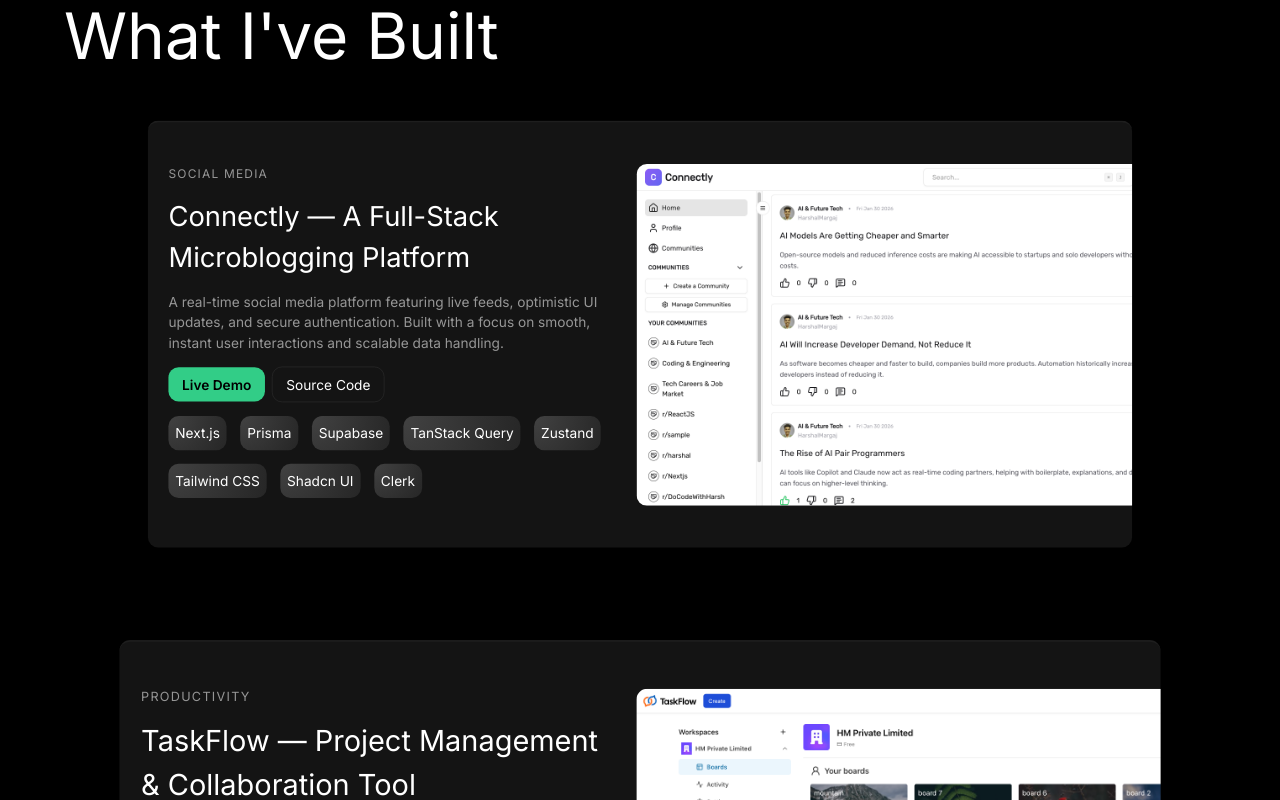
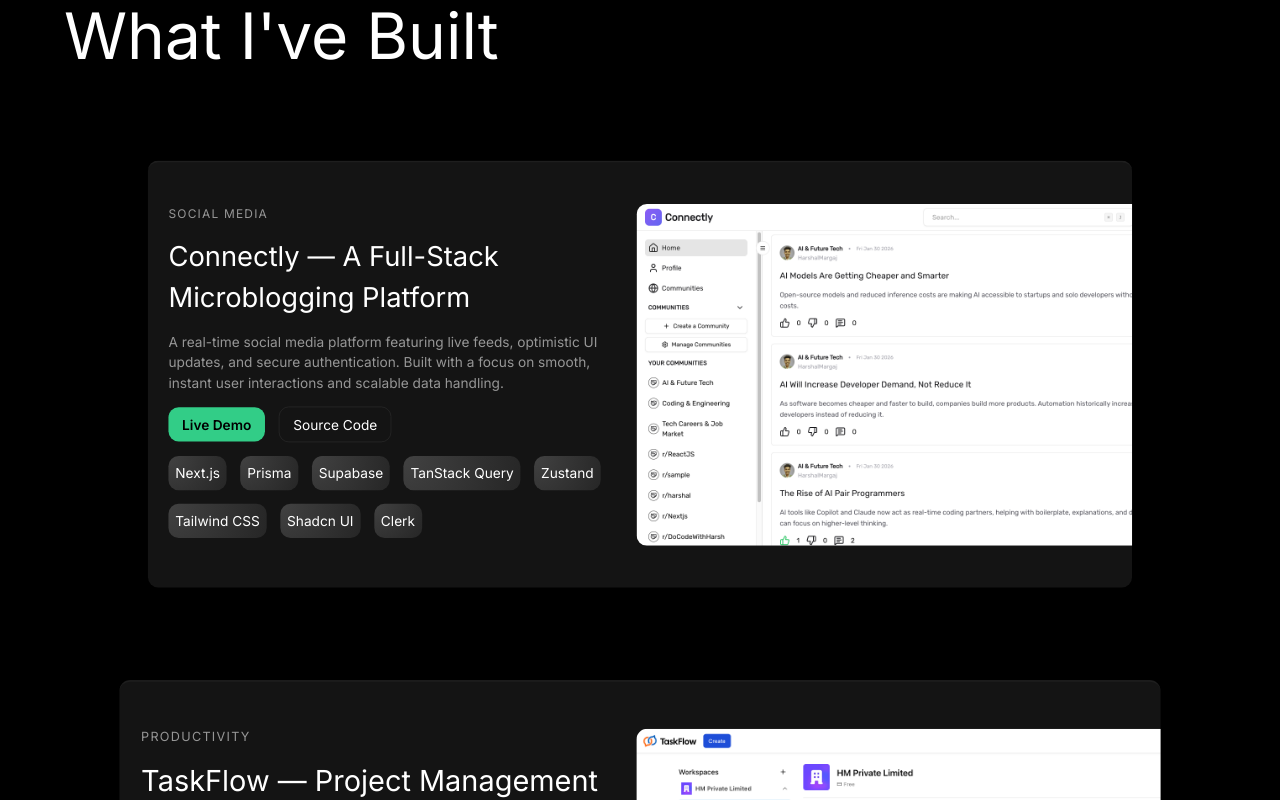
Before and after one commit to HarshalMargaj/my-career-portfolio, a Next.js app: page / in a window 1280 px wide. Shown: the part 3680-4480 px from the top of the page. Built offline with nearby package versions, Linux system fonts and the light colour scheme.

Commit message:
feat: add links to button, fix ui and add animations

```diff
--- a/components/sections/ProjectsSection.tsx
+++ b/components/sections/ProjectsSection.tsx
@@ -143,6 +143,7 @@
 import React, { useRef } from "react";
 import { motion, useScroll, useTransform, MotionValue } from "motion/react";
 import Image from "next/image";
+import Link from "next/link";
 
 const projects = [
 	{
@@ -161,8 +162,8 @@
 			"Shadcn UI",
 			"Clerk",
 		],
-		liveDemo: "https://connectly-demo.vercel.app",
-		sourceCode: "https://github.com/yourname/connectly",
+		liveDemo: "https://connectly-ivory.vercel.app/",
+		sourceCode: "https://github.com/HarshalMargaj/connectly",
 		thumbnail: "/projects/connectlylight.png",
 	},
 	{
@@ -181,8 +182,8 @@
 			"Shadcn UI",
 			"Clerk",
 		],
-		liveDemo: "https://taskflow-demo.vercel.app",
-		sourceCode: "https://github.com/yourname/taskflow",
+		liveDemo: "https://taskflow-v3.vercel.app/",
+		sourceCode: "https://github.com/HarshalMargaj/taskflow",
 		thumbnail: "/projects/taskflow.png",
 	},
 	{
@@ -198,8 +199,8 @@
 			"Strapi",
 			"Stripe",
 		],
-		liveDemo: "https://shopvista-demo.vercel.app",
-		sourceCode: "https://github.com/yourname/shopvista",
+		liveDemo: "https://shopvistav4.netlify.app/",
+		sourceCode: "https://github.com/HarshalMargaj/E-Commerce-Application",
 		thumbnail: "/projects/shopvista.png",
 	},
 ];
@@ -227,6 +228,8 @@
 	sourceCode: string;
 	thumbnail: string;
 }
+
+const MotionLink = motion.create(Link);
 
 const ProjectCard = ({
 	project,
@@ -260,13 +263,25 @@
 						{project.title}
 					</div>
 					<div className="text-secondary">{project.description}</div>
-					<div className="space-x-2">
-						<button className="rounded-xl text-black font-semibold cursor-pointer bg-accent p-2 px-4">
+					<div className="flex gap-4 items-center">
+						<MotionLink
+							whileHover={{ scale: 1.05 }}
+							whileTap={{ scale: 0.95 }}
+							href={project.liveDemo}
+							target="_blank"
+							className="rounded-xl text-black font-semibold cursor-pointer bg-accent p-2 px-4"
+						>
 							Live Demo
-						</button>
-						<button className="rounded-xl border border-neutral-800 text-primary cursor-pointer p-2 px-4">
+						</MotionLink>
+						<MotionLink
+							whileHover={{ scale: 1.05 }}
+							whileTap={{ scale: 0.95 }}
+							href={project.sourceCode}
+							target="_blank"
+							className="rounded-xl border border-neutral-800 text-primary cursor-pointer p-2 px-4"
+						>
 							Source Code
-						</button>
+						</MotionLink>
 					</div>
 					<div className="flex items-center flex-wrap gap-4">
 						{project.techStack.map(tech => (
@@ -304,7 +319,12 @@
 	});
 
 	return (
-		<motion.div variants={container} className="max-w-6xl mx-auto py-28">
+		<motion.div
+			variants={container}
+			initial="hidden"
+			whileInView="show"
+			className="max-w-6xl mx-auto py-28"
+		>
 			<motion.div
 				variants={item}
 				className="uppercase text-accent tracking-widest font text-lg"
@@ -313,7 +333,7 @@
 			</motion.div>
 			<motion.div
 				variants={item}
-				className="text-[64px] text-primary mb-10"
+				className="text-[64px] text-primary mb-20"
 			>
 				What I&apos;ve Built
 			</motion.div>
```
